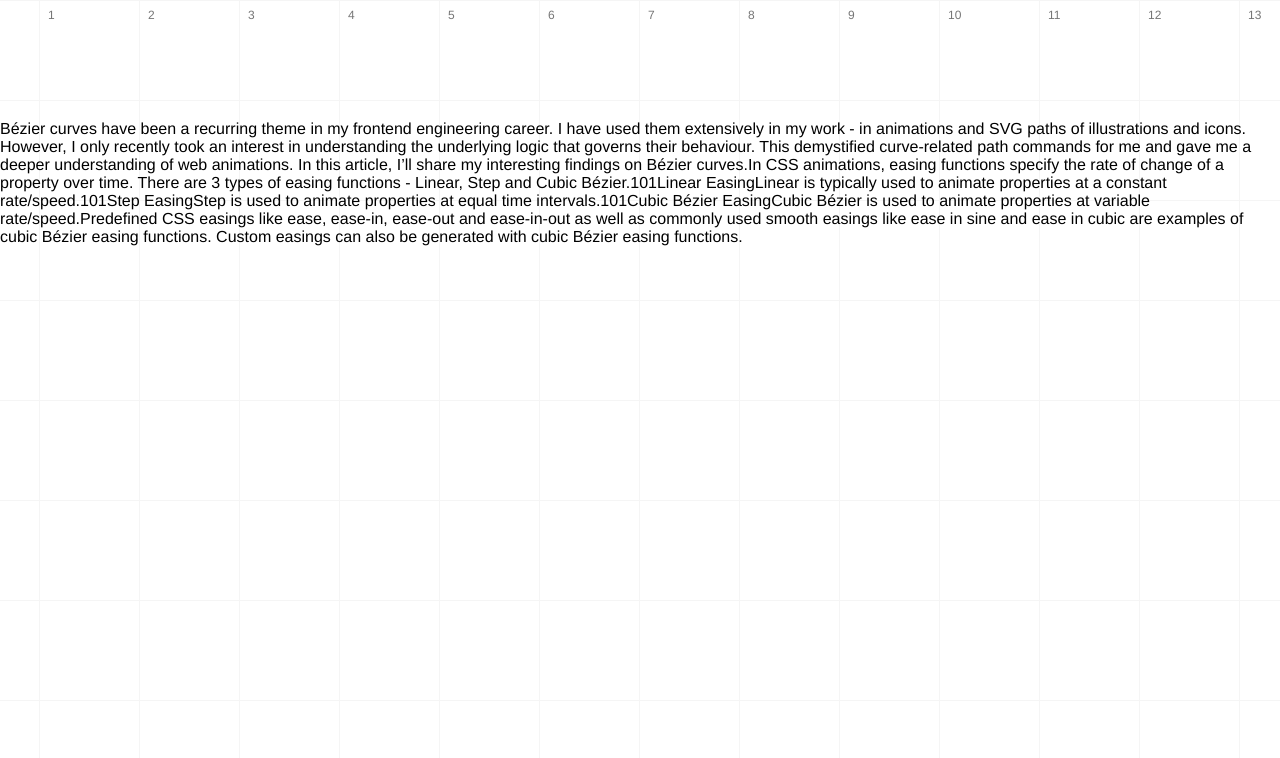
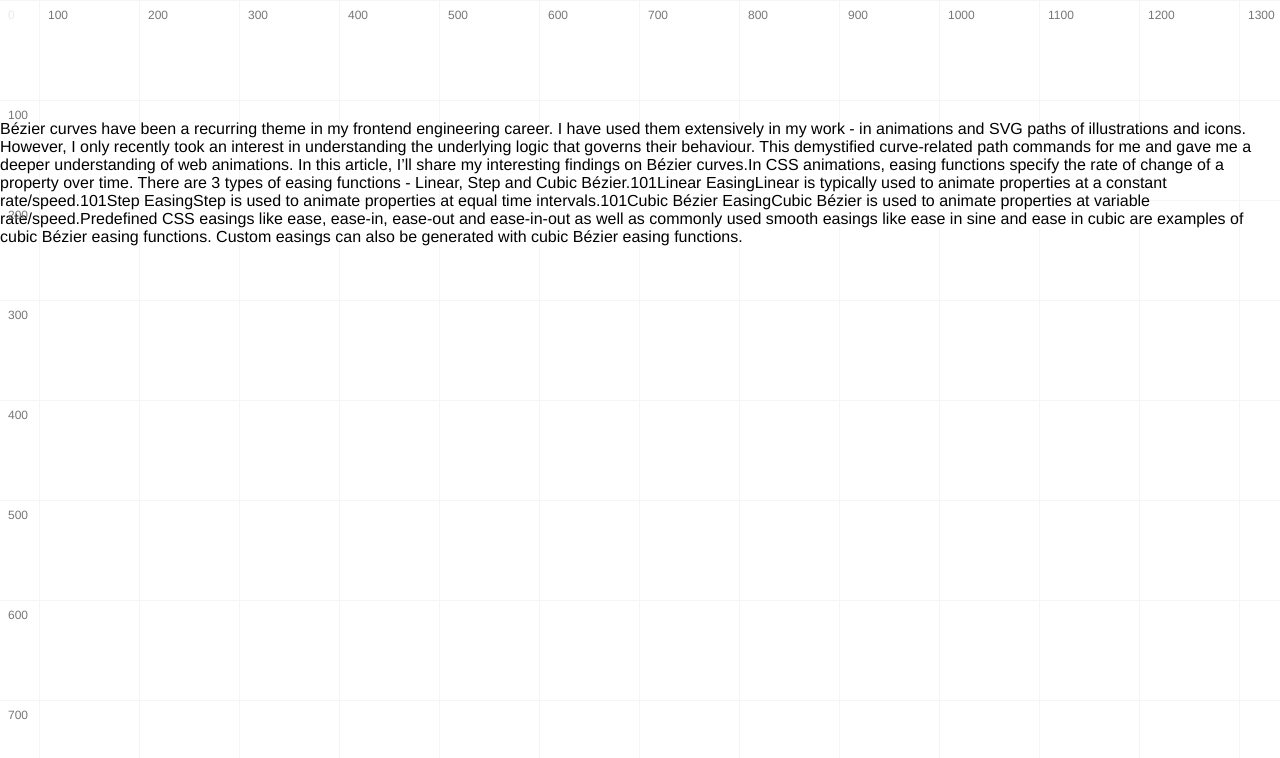
Before and after one commit to hungdoansy/graph, a React (Vite) app: page / in a window 1280 px wide. Shown: the top 758 px of the page. Built offline with nearby package versions, Linux system fonts and the light colour scheme.

Commit message:
implement GraphVerticalLabels

```diff
--- a/src/components/GraphHorizontalLabels.tsx
+++ b/src/components/GraphHorizontalLabels.tsx
@@ -59,7 +59,7 @@ const GraphHorizontalLabels = () => {
         <Wrapper>
             <Background />
             {Array.from({ length: 14 }).map((_, index) => (
-                <Label key={index}>{String(index)}</Label>
+                <Label key={index}>{index * 100}</Label>
             ))}
         </Wrapper>
     )
--- a/src/components/GraphVerticalLabels.tsx
+++ b/src/components/GraphVerticalLabels.tsx
@@ -0,0 +1,38 @@
+import styled from "styled-components"
+
+const Wrapper = styled.div`
+    display: none;
+    position: absolute;
+    top: 0;
+    bottom: 0;
+    left: 0;
+    width: var(--main-cell-dimension);
+    flex-direction: column;
+    overflow: hidden;
+    pointer-events: none;
+
+    @media screen and (min-width: 1200px) {
+        display: flex;
+    }
+`
+
+const Label = styled.span<{ children: React.ReactNode }>`
+    height: var(--main-cell-dimension);
+    width: var(--main-cell-dimension);
+    flex-shrink: 0;
+    padding: 8px;
+    color: var(--light-gray);
+    font-size: var(--small-text);
+`
+
+const GraphVerticalLabels = () => {
+    return (
+        <Wrapper>
+            {Array.from({ length: 14 }).map((_, index) => (
+                <Label key={index}>{index * 100}</Label>
+            ))}
+        </Wrapper>
+    )
+}
+
+export default GraphVerticalLabels
--- a/src/main.tsx
+++ b/src/main.tsx
@@ -4,9 +4,10 @@ import ReactDOM from "react-dom/client"
 import GlobalStyle from "@/components/GlobalStyle"
 import Graph from "@/components/Graph"
 import GraphHorizontalLabels from "@/components/GraphHorizontalLabels"
+import GraphVerticalLabels from "@/components/GraphVerticalLabels"
+import Layout from "@/components/Layout"
 
 import App from "./App"
-import Layout from "./components/Layout"
 
 ReactDOM.createRoot(document.getElementById("root") as HTMLElement).render(
     <React.StrictMode>
@@ -14,6 +15,7 @@ ReactDOM.createRoot(document.getElementById("root") as HTMLElement).render(
         <Layout>
             <Graph />
             <GraphHorizontalLabels />
+            <GraphVerticalLabels />
             <App />
         </Layout>
     </React.StrictMode>
```
